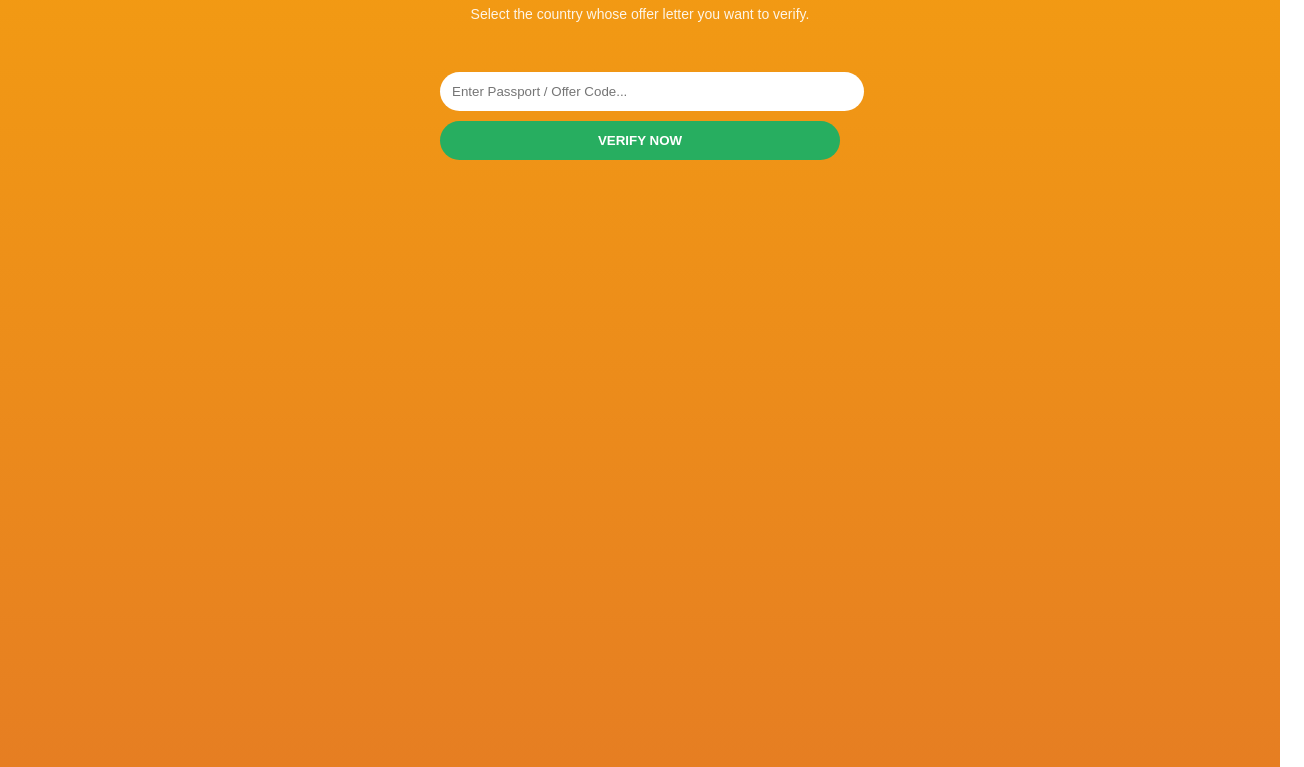
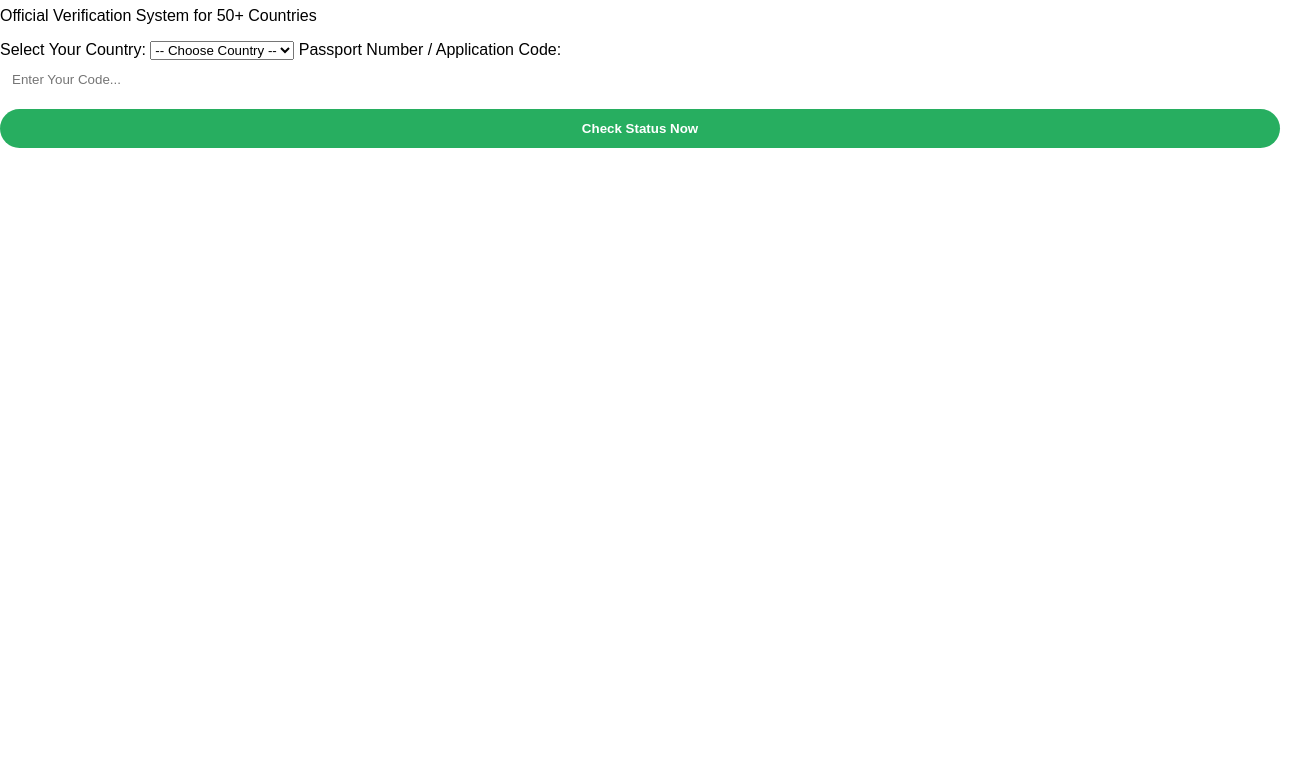
Before and after one commit to Permit65/Check-Permit, a plain HTML site: page index.html in a window 1280 px wide. Shown: the part 73-840 px from the top of the page, 1304 px wide, since content can reach past the window. After the commit the page ends 800 px from the top, so only its background shows below. Drawn offline with Linux system fonts and the light colour scheme.

Commit message:
Update index.html

```diff
--- a/index.html
+++ b/index.html
@@ -3,33 +3,81 @@
 <head>
     <meta charset="UTF-8">
     <meta name="viewport" content="width=device-width, initial-scale=1.0">
-    <title>Verify Your Offer Letter</title>
+    <title>Global Permit & Visa Checker</title>
     <link rel="stylesheet" href="style.css">
 </head>
 <body>
 
-    <div class="main-bg">
-        <h3>Verifica tu carta de oferta</h3>
-        <p class="sub-text">Select the country whose offer letter you want to verify.</p>
-
-        <div class="country-grid" id="gridContainer">
-            </div>
-
-        <div class="search-section">
-            <input type="hidden" id="countrySelect" value="">
-            <p id="selectedDisplay" style="color: yellow; font-weight: bold; margin-bottom: 10px;"></p>
-
-            <input type="text" id="userInput" placeholder="Enter Passport / Offer Code...">
-            <button onclick="checkNow()">VERIFY NOW</button>
-        </div>
-
-        <div id="resultBox" class="result-box" style="display: none;">
-            <h2 id="resName"></h2>
-            <p>Status: <span id="resStatus"></span></p>
-            <a id="resLink" href="#" target="_blank" class="download-btn">DOWNLOAD PDF</a>
-        </div>
+    <div class="header">
+        <h1>Global Visa & Permit Status</h1>
+        <p>Official Verification System for 50+ Countries</p>
     </div>
 
-    <script src="script.js"></script>
-</body>
-</html>
+    <div class="container">
+        <label>Select Your Country:</label>
+        <select id="countrySelect">
+            <option value="">-- Choose Country --</option>
+
+            <option value="serbia">Serbia 🇷🇸</option>
+            <option value="italy">Italy 🇮🇹</option>
+            <option value="portugal">Portugal 🇵🇹</option>
+            <option value="romania">Romania 🇷🇴</option>
+            <option value="poland">Poland 🇵🇱</option>
+            <option value="malta">Malta 🇲🇹</option>
+            <option value="croatia">Croatia 🇭🇷</option>
+            <option value="greece">Greece 🇬🇷</option>
+            <option value="france">France 🇫🇷</option>
+            <option value="germany">Germany 🇩🇪</option>
+            <option value="spain">Spain 🇪🇸</option>
+            <option value="hungary">Hungary 🇭🇺</option>
+            <option value="lithuania">Lithuania 🇱🇹</option>
+            <option value="moldova">Moldova 🇲🇩</option>
+            <option value="finland">Finland 🇫🇮</option>
+
+            <option value="saudi">Saudi Arabia 🇸🇦</option>
+            <option value="uae">UAE (Dubai) 🇦🇪</option>
+            <option value="qatar">Qatar 🇶🇦</option>
+            <option value="kuwait">Kuwait 🇰🇼</option>
+            <option value="oman">Oman 🇴🇲</option>
+            <option value="bahrain">Bahrain 🇧🇭</option>
+            <option value="jordan">Jordan 🇯🇴</option>
+            <option value="lebanon">Lebanon 🇱🇧</option>
+
+            <option value="malaysia">Malaysia 🇲🇾</option>
+            <option value="singapore">Singapore 🇸🇬</option>
+            <option value="japan">Japan 🇯🇵</option>
+            <option value="southkorea">South Korea 🇰🇷</option>
+            <option value="brunei">Brunei 🇧🇳</option>
+            <option value="maldives">Maldives 🇲🇻</option>
+            <option value="thailand">Thailand 🇹🇭</option>
+            <option value="vietnam">Vietnam 🇻🇳</option>
+            <option value="cambodia">Cambodia 🇰🇭</option>
+            <option value="cyprus">Cyprus 🇨🇾</option>
+
+            <option value="usa">USA 🇺🇸</option>
+            <option value="canada">Canada 🇨🇦</option>
+            <option value="uk">United Kingdom 🇬🇧</option>
+            <option value="australia">Australia 🇦🇺</option>
+            <option value="newzealand">New Zealand 🇳🇿</option>
+            <option value="brazil">Brazil 🇧🇷</option>
+            <option value="argentina">Argentina 🇦🇷</option>
+            <option value="mexico">Mexico 🇲🇽</option>
+
+            <option value="egypt">Egypt 🇪🇬</option>
+            <option value="southafrica">South Africa 🇿🇦</option>
+            <option value="mauritius">Mauritius 🇲🇺</option>
+            <option value="morocco">Morocco 🇲🇦</option>
+            <option value="turkey">Turkey 🇹🇷</option>
+            <option value="russia">Russia 🇷🇺</option>
+            <option value="georgia">Georgia 🇬🇪</option>
+            <option value="uzbekistan">Uzbekistan 🇺🇿</option>
+            <option value="kazakhstan">Kazakhstan 🇰🇿</option>
+            <option value="azerbaijan">Azerbaijan 🇦🇿</option>
+        </select>
+
+        <label>Passport Number / Application Code:</label>
+        <input type="text" id="userInput" placeholder="Enter Your Code...">
+
+        <button onclick="checkNow()">Check Status Now</button>
+
+        <div id="resultBox" class="result-area" style="display: none;">
```
